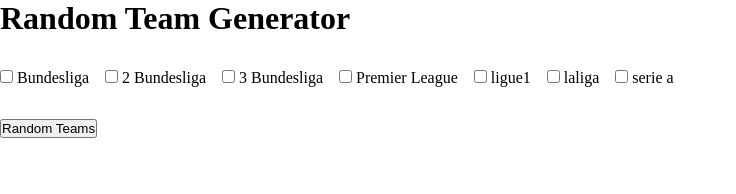
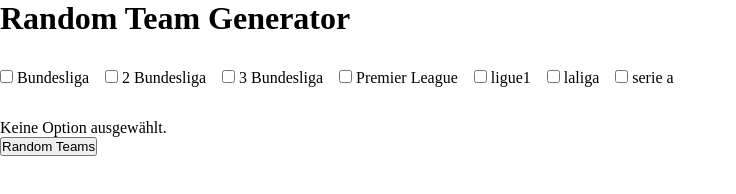
Before and after one commit to Sanes05/RandomTeamGenerator, a plain HTML site: page index.html in a window 1280 px wide. Both pictures are taken after a click on the button "Random Teams". Shown: the whole page, without its empty margins (0-736 px from the left). Drawn offline with Linux system fonts and the light colour scheme.

Commit message:
checkbox validation hinzugefügt

```diff
--- a/index.html
+++ b/index.html
@@ -15,8 +15,9 @@
 			<h1>Random Team Generator</h1>
 		</header>
 		<div class="checkbox-main-div" id="checkboxContent"></div>
+		<div id="errormessage" class="errormessage-div"></div>
 		<div class="btn-div">
-			<button class="btn">Random Teams</button>
+			<button onclick="validateCheckbox()" class="btn">Random Teams</button>
 		</div>
 		<div id="content" class="content"></div>
 	</body>
--- a/js/script.js
+++ b/js/script.js
@@ -1,8 +1,6 @@
 function main() {
 	createCheckboxTemplate();
 }
-
-const league = ["Bundesliga", "2 Bundesliga", "3 Bundesliga", "Premier League", "ligue1", "laliga", "serie a"];
 
 function createCheckboxTemplate() {
 	let checkboxRef = document.getElementById("checkboxContent");
@@ -11,3 +9,25 @@
 		checkboxRef.innerHTML += checkboxTemplate(element);
 	}
 }
+
+function validateCheckbox() {
+	let error = document.getElementById("errormessage");
+	let checkboxes = league;
+	let selectCount = 0;
+	let selectOptions = [];
+
+	checkboxes.forEach(function (checkboxId) {
+		let checkbox = document.getElementById(checkboxId);
+		if (checkbox.checked) {
+			selectCount++;
+			selectOptions.push(checkbox.value);
+		}
+	});
+	if (selectCount > 1) {
+		error.innerHTML = errorTemplate("Es darf nur eine Option ausgewählt werden.");
+	} else if (selectCount === 0) {
+		error.innerHTML = errorTemplate("Keine Option ausgewählt.");
+	} else {
+		error.innerHTML = "";
+	}
+}
--- a/js/temasDB.js
+++ b/js/temasDB.js
@@ -1,3 +1,5 @@
+const league = ["Bundesliga", "2 Bundesliga", "3 Bundesliga", "Premier League", "ligue1", "laliga", "serie a"];
+
 const bundesligaTeams = [
 	"FC Bayern München",
 	"Borussia Dortmund",
--- a/js/template.js
+++ b/js/template.js
@@ -6,3 +6,9 @@
             </label>
     </div>`;
 }
+
+function errorTemplate(message) {
+	return `<p class="error-message">
+        ${message}
+    </p>`;
+}
```
